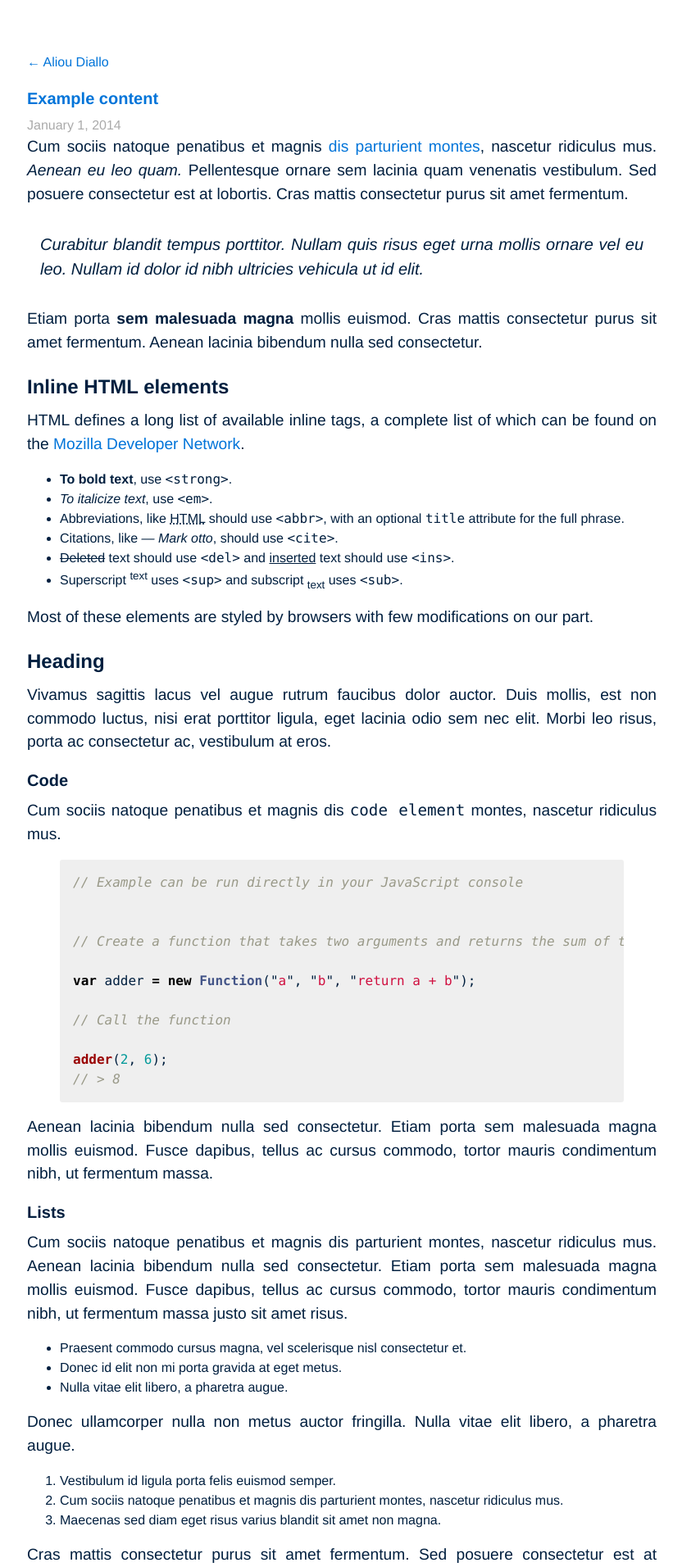
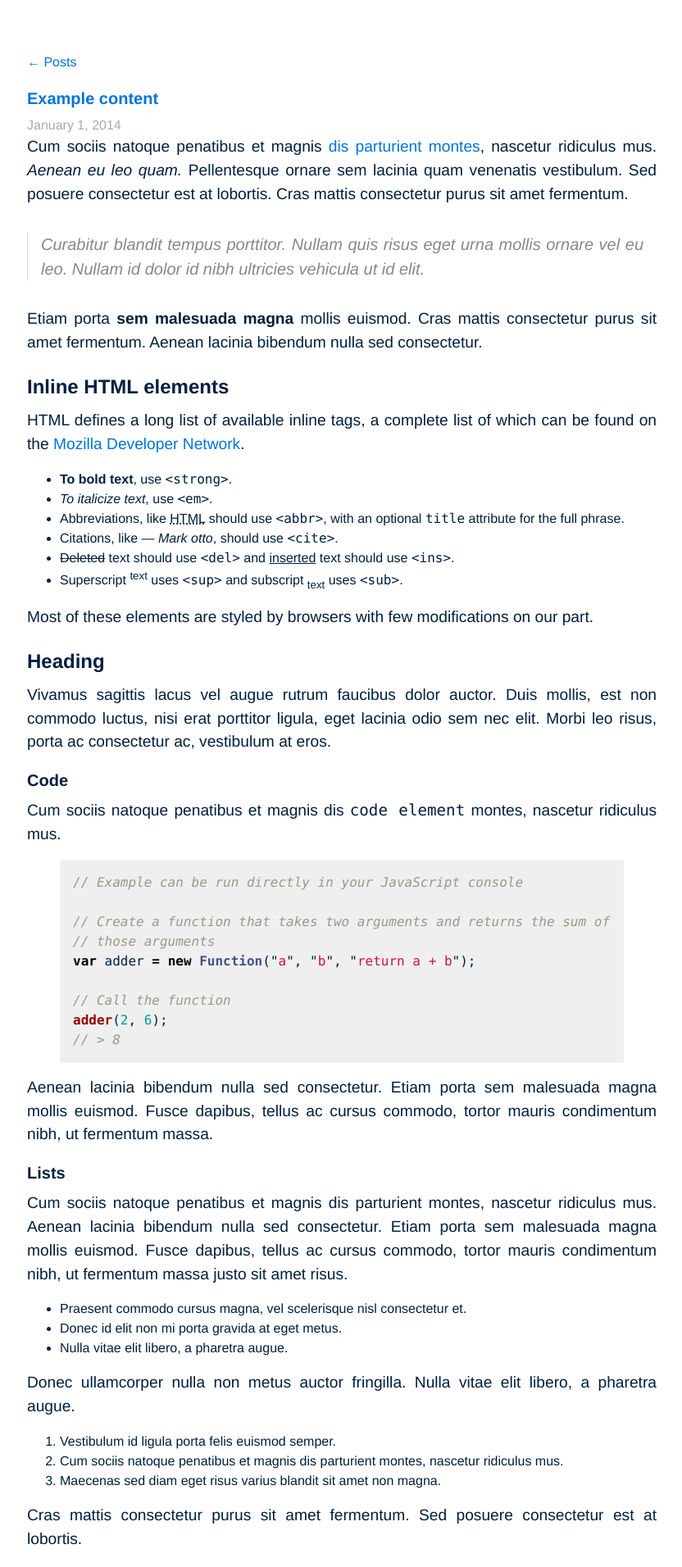
Before and after one commit to aliou/ace, a Jekyll site: the page built from _posts/2014-01-01-example-content.md, in a window 1280 px wide. Shown: the top 1912 px of the page at 82% size, without its empty margins (31-863 px from the left). Built offline with Jekyll 4.4.1, drawn with Linux system fonts in a browser that asks for light colours; Markdown is read by kramdown in place of the engine named in the settings.

Commit message:
Minor customizations.
* Changed link back to articles on article page from the Blog name to
  "Posts".
* Customized default style of blockquote` and `img` tags.

```diff
--- a/_layouts/post.html
+++ b/_layouts/post.html
@@ -2,7 +2,7 @@
 layout: default
 ---
 
-<a href='{{ site.baseurl }}'>&larr; {{ site.title }}</a>
+<a href='{{ site.baseurl }}'>&larr; Posts</a>
 
 <article class='justify'>
   <h2 class='h3 mb1'><a href='{{ page.url }}/'>{{ page.title }}</a></h2>
--- a/_posts/2014-01-01-example-content.md
+++ b/_posts/2014-01-01-example-content.md
@@ -35,7 +35,8 @@ Cum sociis natoque penatibus et magnis dis `code element` montes, nascetur ridic
 {% highlight js %}
 // Example can be run directly in your JavaScript console
 
-// Create a function that takes two arguments and returns the sum of those arguments
+// Create a function that takes two arguments and returns the sum of
+// those arguments
 var adder = new Function("a", "b", "return a + b");
 
 // Call the function
```
Also changed, not shown: css/style.css (+9 -0 lines), style.css.
